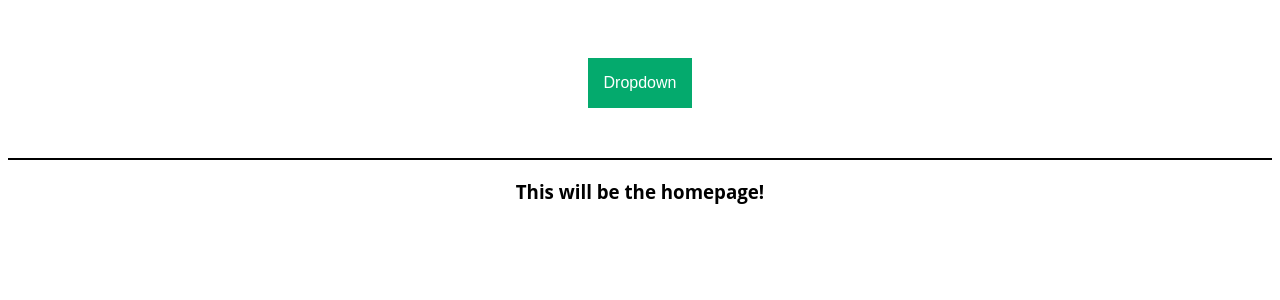
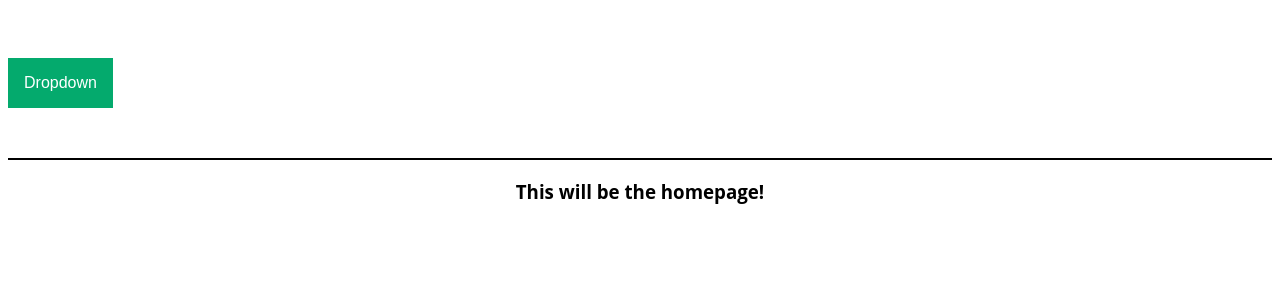
Before and after one commit to mmaustin/citizenship-questions-answers, a React (Create React App) app in the folder citizenship-frontend/: page / in a window 1280 px wide. Shown: the top 300 px of the page. Built offline with nearby package versions, Linux system fonts and the light colour scheme.

Commit message:
change justify-content of nav tag to flex-start

```diff
--- a/citizenship-frontend/src/index.css
+++ b/citizenship-frontend/src/index.css
@@ -22,7 +22,7 @@ nav {
     margin-bottom: 0px;
     height: 150px;
     display: flex;
-    justify-content: center;
+    justify-content: flex-start;
     align-items: center;
     flex-flow: row;
 }
@@ -56,7 +56,7 @@ nav {
 }
 
 .nav-link-text {
-    height: 50%;
+    height: 25px;
     /*text-decoration: none;*/
     font-family: 'Times New Roman', Times, serif;
     color: black;
```
